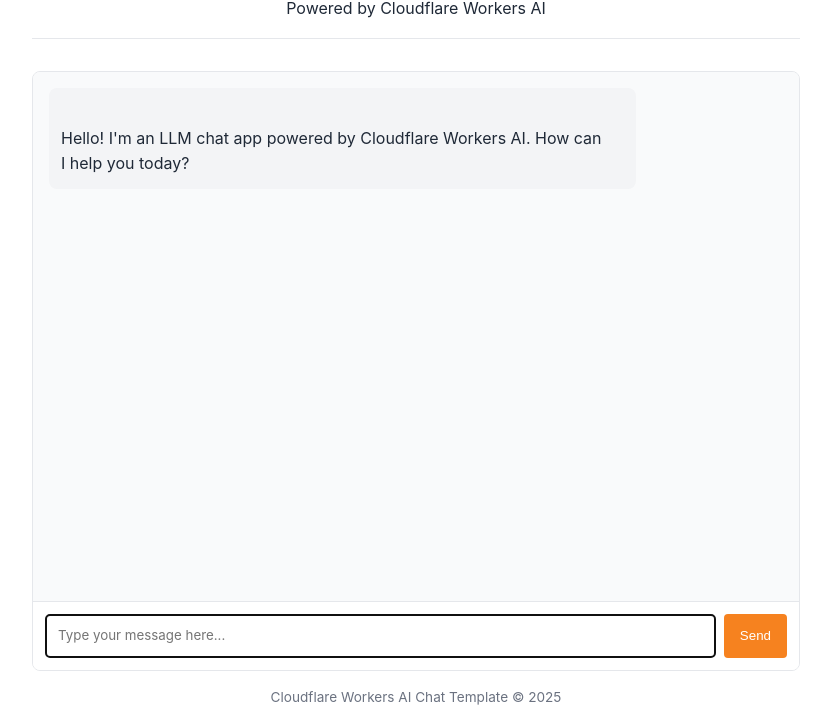
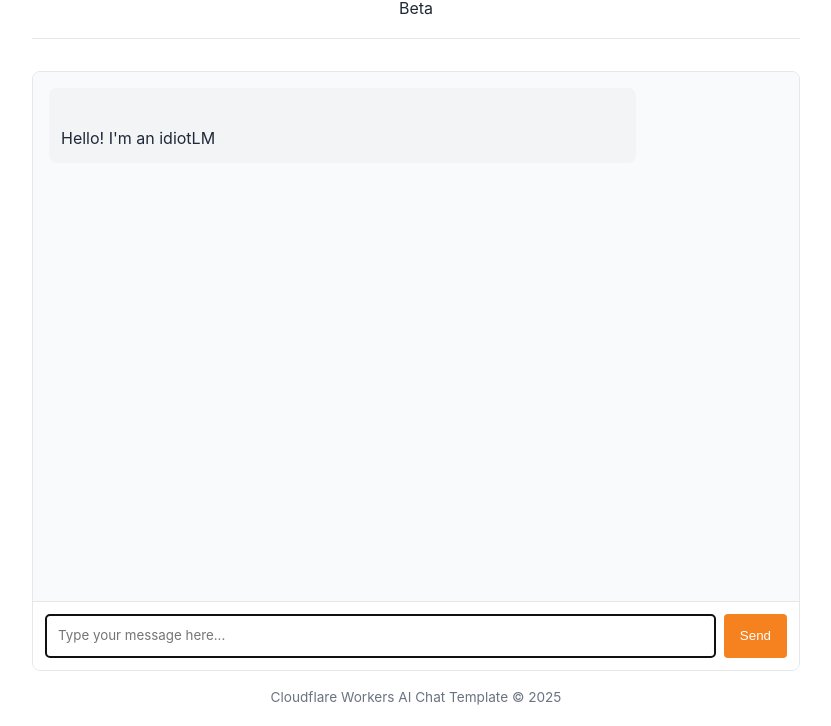
Before and after one commit to Axton10YT/llm-chat-app-template6, a website: page public/index.html in a window 1280 px wide. Shown: the part 74-800 px from the top of the page, without its empty margins (224-1055 px from the left). Drawn offline with Linux system fonts and the light colour scheme.

Commit message:
Change title and header content in index.html

```diff
--- a/public/index.html
+++ b/public/index.html
@@ -3,7 +3,7 @@
 	<head>
 		<meta charset="UTF-8" />
 		<meta name="viewport" content="width=device-width, initial-scale=1.0" />
-		<title>LLM Chat App</title>
+		<title>Valley test</title>
 		<style>
 			:root {
 				--primary-color: #f6821f;
@@ -144,16 +144,15 @@
 	</head>
 	<body>
 		<header>
-			<h1>Cloudflare AI Chat</h1>
-			<p>Powered by Cloudflare Workers AI</p>
+			<h1>Valley</h1>
+			<p>Beta</p>
 		</header>
 
 		<div class="chat-container">
 			<div id="chat-messages" class="chat-messages">
 				<div class="message assistant-message">
 					<p>
-						Hello! I'm an LLM chat app powered by Cloudflare Workers AI. How can
-						I help you today?
+						Hello! I'm an idiotLM
 					</p>
 				</div>
 			</div>
```
